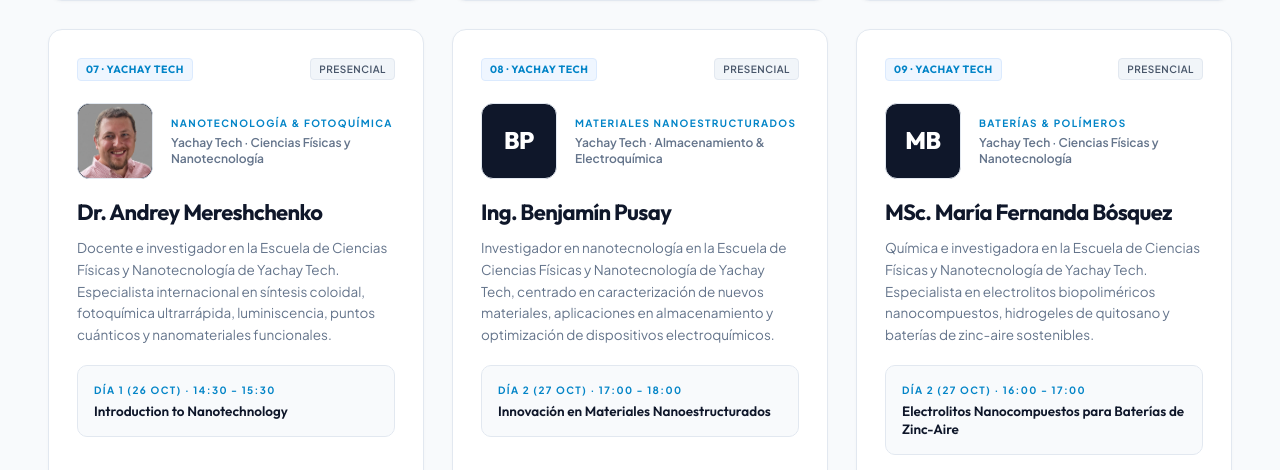
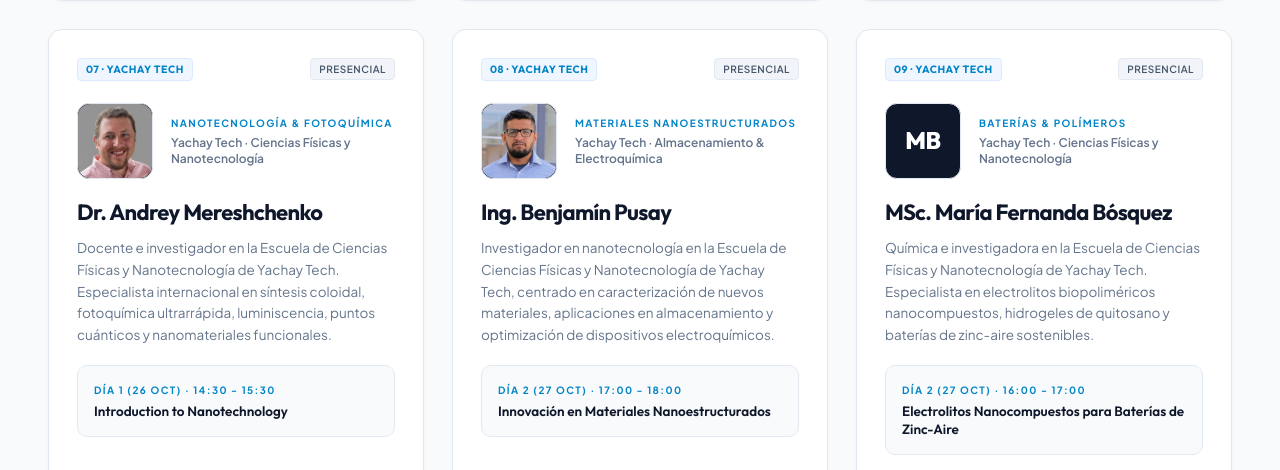
Before and after one commit to Mateo197802/NANOBRIDGE-YT-2026, a plain HTML site: page index.html in a window 1280 px wide. Shown: the part 3384-3854 px from the top of the page. Drawn offline with Linux system fonts and the light colour scheme.

Commit message:
Add official photo for Ing. Benjamín Pusay

```diff
--- a/index.html
+++ b/index.html
@@ -581,8 +581,8 @@
                 <span class="speaker-modality-badge badge-in-person" data-i18n="badge-in-person">Presencial</span>
               </div>
               <div class="speaker-photo-frame-wrapper">
-                <div class="speaker-avatar-frame" aria-label="Marco de foto: Ing. Benjamín Pusay">
-                  <span class="speaker-initials">BP</span>
+                <div class="speaker-avatar-frame" aria-label="Foto: Ing. Benjamín Pusay">
+                  <img src="assets/speakers/benjamin_pusay.jpg" alt="Ing. Benjamín Pusay" class="speaker-photo-img" onerror="this.style.display='none';">
                 </div>
                 <div class="speaker-avatar-meta">
                   <span class="speaker-role-pill">Materiales Nanoestructurados</span>
```
Also changed, not shown: assets/speakers/benjamin_pusay.jpg (added).
